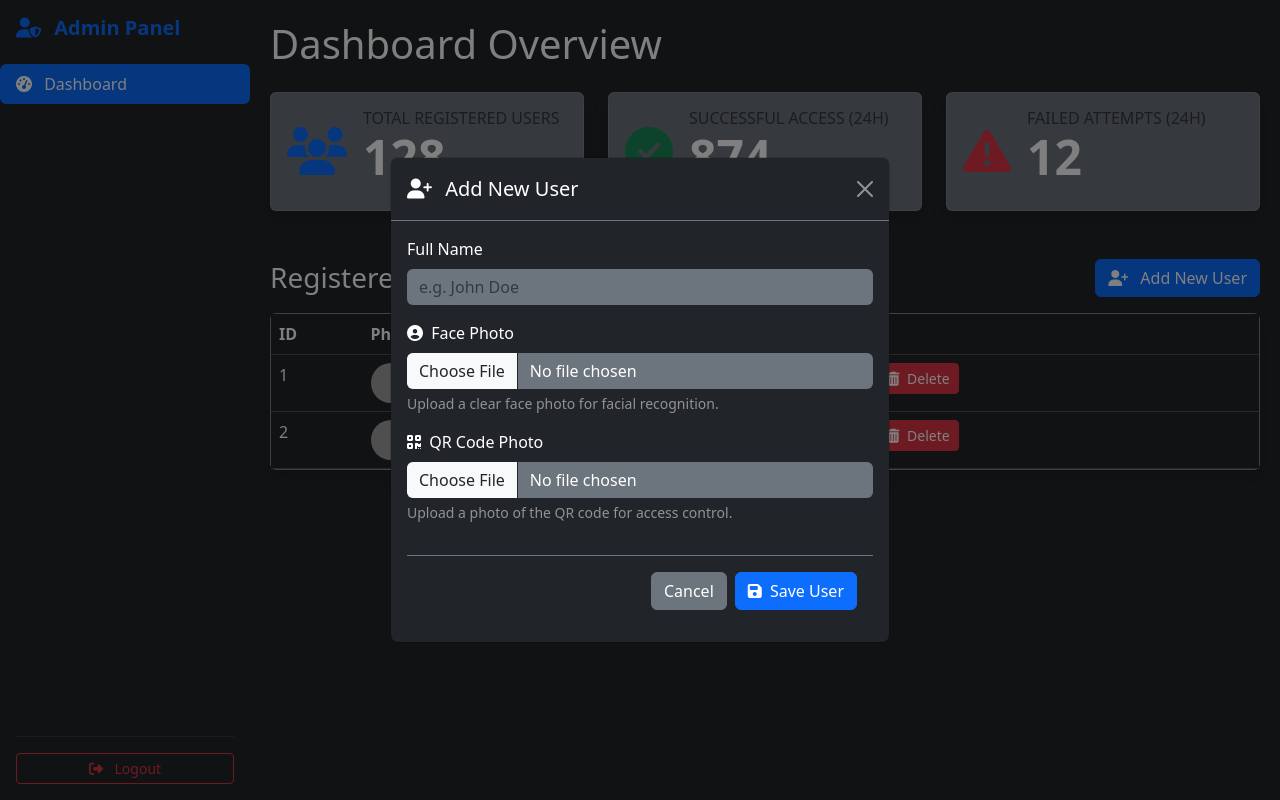
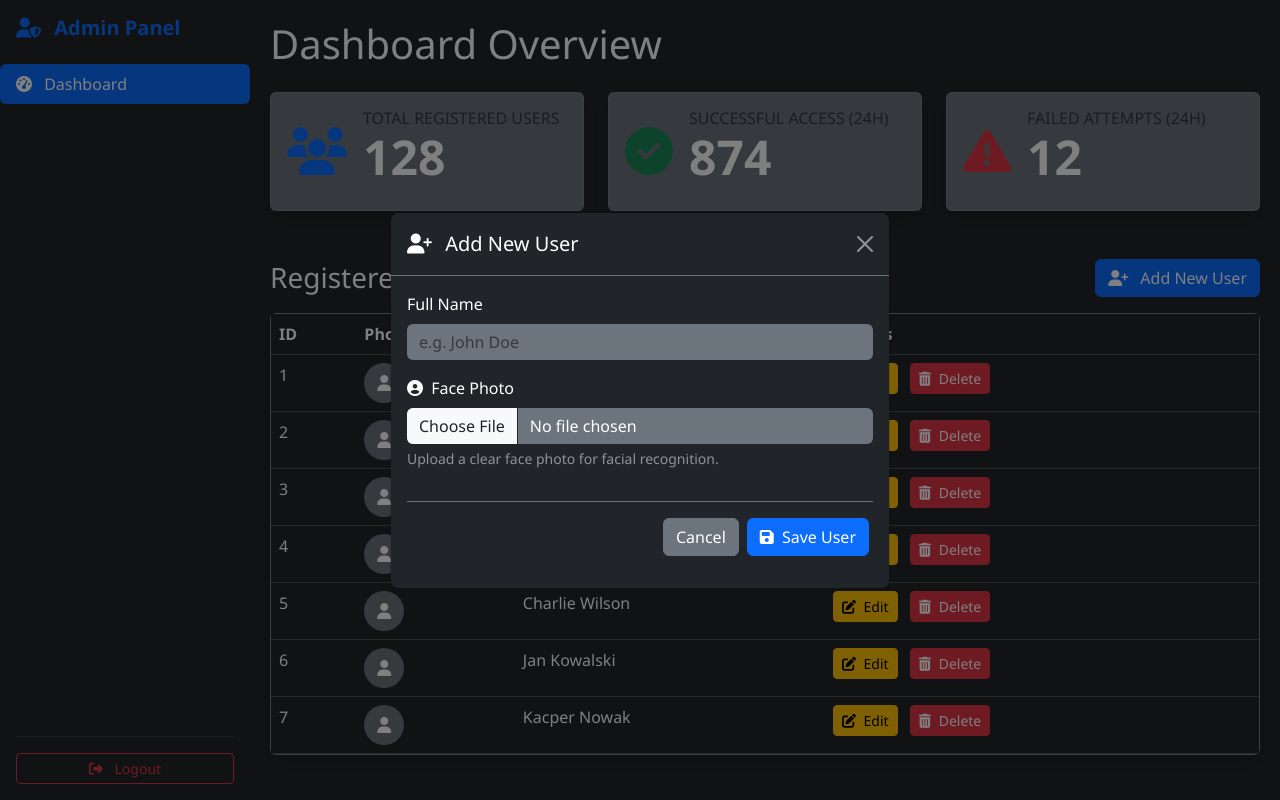
Before and after one commit to Pymek11/SE_AGH_ACCESS_CONTROL_SYSTEM, a FastAPI app: page /dashboard in a window 1280 px wide, after a click on "Add New User". Run offline with FastAPI, Linux system fonts and the light colour scheme; some libraries are stand-ins or nearby versions; grey boxes are pictures that could not be loaded.

Commit message:
adding users

```diff
--- a/app/services/video.py
+++ b/app/services/video.py
@@ -65,7 +65,7 @@ def generate_frame():
     cap = initialize_camera()
 
     if cap is None:
-        error_frame = np.zeros((480, 640, 3), dtype=np.uint8)
+        error_frame = np.zeros((480, 480, 3), dtype=np.uint8)
         cv2.putText(error_frame, "Camera not available", (50, 240),
                     cv2.FONT_HERSHEY_SIMPLEX, 1, (0, 0, 255), 2)
         ret, buffer = cv2.imencode('.jpg', error_frame)
--- a/app/static/js/main.js
+++ b/app/static/js/main.js
@@ -1,32 +1,56 @@
- document.getElementById('facePhoto').addEventListener('change', function(e) {
+document.addEventListener('DOMContentLoaded', function() {
+    console.log('✅ DOMContentLoaded fired');
+
+    // Load users on page load
+    loadUsers();
+
+    // Face photo preview
+    document.addEventListener('change', function(e) {
+        if (e.target && e.target.id === 'facePhoto') {
+            console.log('✅ Face photo selected');
             const file = e.target.files[0];
             if (file) {
                 const reader = new FileReader();
                 reader.onload = function(event) {
-                document.getElementById('facePreviewImg').src = event.target.result;
-                document.getElementById('facePreview').style.display = 'block';
+                    const previewImg = document.getElementById('facePreviewImg');
+                    const preview = document.getElementById('facePreview');
+                    if (previewImg && preview) {
+                        previewImg.src = event.target.result;
+                        preview.style.display = 'block';
+                    }
                 };
                 reader.readAsDataURL(file);
             }
-    });
-
-    document.getElementById('qrPhoto').addEventListener('change', function(e) {
-        const file = e.target.files[0];
-        if (file) {
-            const reader = new FileReader();
-            reader.onload = function(event) {
-                document.getElementById('qrPreviewImg').src = event.target.result;
-                document.getElementById('qrPreview').style.display = 'block';
-            };
-            reader.readAsDataURL(file);
         }
     });
 
-    // Form submission (you'll need to add backend endpoint later)
-    document.getElementById('addUserForm').addEventListener('submit', async function(e) {
+    // Form submission - użyj event.submitter zamiast querySelector
+    document.addEventListener('submit', async function(e) {
+        console.log('✅ Submit event fired on:', e.target);
+
+        if (e.target && e.target.id === 'addUserForm') {
+            console.log('✅ Form matched: addUserForm');
             e.preventDefault();
 
-        const formData = new FormData(this);
+            const form = e.target;
+            const formData = new FormData(form);
+
+            // ✅ Użyj e.submitter (przycisk który wywołał submit)
+            const submitBtn = e.submitter || document.getElementById('submitUserBtn');
+
+            console.log('Submit button:', submitBtn);
+            console.log('Form data:', Array.from(formData.entries()));
+
+            if (!submitBtn) {
+                console.error('❌ Submit button not found');
+                // Ale kontynuuj wysyłanie!
+            }
+
+            // Disable button during submission
+            if (submitBtn) {
+                submitBtn.disabled = true;
+                submitBtn.innerHTML = '<i class="fas fa-spinner fa-spin me-1"></i> Saving...';
+            }
 
             try {
                 const response = await fetch('/admin/users', {
@@ -37,18 +61,118 @@
                     body: formData
                 });
 
+                const data = await response.json();
+
                 if (response.ok) {
-                alert('User added successfully!');
-                bootstrap.Modal.getInstance(document.getElementById('newUserModal')).hide();
-                this.reset();
-                document.getElementById('facePreview').style.display = 'none';
-                document.getElementById('qrPreview').style.display = 'none';
-                // TODO: Reload users table
+                    const modalElement = document.getElementById('newUserModal');
+                    const modal = bootstrap.Modal.getInstance(modalElement);
+                    if (modal) {
+                        modal.hide();
+                    }
+                    form.reset();
+                    const facePreview = document.getElementById('facePreview');
+                    if (facePreview) {
+                        facePreview.style.display = 'none';
+                    }
+
+                    // Reload users table
+                    loadUsers();
                 } else {
-                alert('Error adding user');
+                    alert('Error: ' + (data.detail || 'Failed to add user'));
                 }
             } catch (error) {
                 console.error('Error:', error);
-            alert('Error adding user');
+                alert('Error adding user: ' + error.message);
+            } finally {
+                // Re-enable button
+                if (submitBtn) {
+                    submitBtn.disabled = false;
+                    submitBtn.innerHTML = '<i class="fas fa-save me-1"></i> Save User';
+                }
+            }
         }
     });
+});
+
+// Load users from backend
+async function loadUsers() {
+    try {
+        const response = await fetch('/admin/users', {
+            headers: {
+                'Authorization': 'Basic ' + sessionStorage.getItem('adminAuth')
+            }
+        });
+
+        const data = await response.json();
+
+        if (response.ok && data.users) {
+            const tbody = document.querySelector('table tbody');
+
+            if (!tbody) {
+                console.error('Table tbody not found');
+                return;
+            }
+
+            if (data.users.length === 0) {
+                tbody.innerHTML = '<tr><td colspan="4" class="text-center text-muted">No users found</td></tr>';
+                return;
+            }
+
+            // ✅ Użyj ikony zamiast obrazka
+            tbody.innerHTML = data.users.map((user) => `
+                <tr>
+                    <td>${user.id}</td>
+                    <td>
+                        <div class="bg-secondary rounded-circle d-inline-flex align-items-center justify-content-center" style="width:40px;height:40px;">
+                            <i class="fas fa-user text-white"></i>
+                        </div>
+                    </td>
+                    <td>${user.name}</td>
+                    <td>
+                        <button class="btn btn-sm btn-warning me-2" onclick="editUser(${user.id})">
+                            <i class="fas fa-edit me-1"></i> Edit
+                        </button>
+                        <button class="btn btn-sm btn-danger" onclick="deleteUser(${user.id}, '${user.name}')">
+                            <i class="fas fa-trash-alt me-1"></i> Delete
+                        </button>
+                    </td>
+                </tr>
+            `).join('');
+        }
+    } catch (error) {
+        console.error('Error loading users:', error);
+    }
+}
+
+// Delete user
+async function deleteUser(userId, userName) {
+    if (!confirm(`Are you sure you want to delete ${userName}?`)) {
+        return;
+    }
+
+    try {
+        const response = await fetch(`/admin/users/${userId}`, {
+            method: 'DELETE',
+            headers: {
+                'Authorization': 'Basic ' + sessionStorage.getItem('adminAuth')
+            }
+        });
+
+        const data = await response.json();
+
+        if (response.ok) {
+            alert(data.message || 'User deleted successfully');
+            loadUsers();
+        } else {
+            alert('Error: ' + (data.detail || 'Failed to delete user'));
+        }
+    } catch (error) {
+        console.error('Error:', error);
+        alert('Error deleting user: ' + error.message);
+    }
+}
+
+// Edit user (placeholder)
+function editUser(userId) {
+    alert('Edit functionality coming soon for user ID: ' + userId);
+}
--- a/app/templates/dashboard.html
+++ b/app/templates/dashboard.html
@@ -1,5 +1,6 @@
 <!doctype html>
 <html lang="en">
+
 <head>
     <meta charset="utf-8">
     <meta name="viewport" content="width=device-width,initial-scale=1">
@@ -8,32 +9,41 @@
     <link href="https://cdn.jsdelivr.net/npm/bootstrap@5.3.8/dist/css/bootstrap.min.css" rel="stylesheet">
     <link rel="stylesheet" href="https://cdnjs.cloudflare.com/ajax/libs/font-awesome/6.4.0/css/all.min.css">
 
-    <link rel="stylesheet" href="{{ url_for('static', filename='css/styles.css') }}">
+    <link rel="stylesheet" href="/static/css/styles.css">
 
     <style>
         /* Custom Styles for Dashboard Layout */
         #sidebar {
             width: 250px;
             min-height: 100vh;
-            background-color: #212529; /* Darker than body for contrast */
+            background-color: #212529;
+            /* Darker than body for contrast */
             padding-top: 1rem;
         }
+
         #main-content {
             flex-grow: 1;
             padding: 20px;
         }
+
         .dashboard-link:hover {
             background-color: #343a40;
         }
+
         .card {
             border: 1px solid rgba(255, 255, 255, 0.1);
         }
+
         .status-success {
-            color: #198754; /* green */
+            color: #198754;
+            /* green */
         }
+
         .status-fail {
-            color: #dc3545; /* red */
+            color: #dc3545;
+            /* red */
         }
+
         /* Style for the small photo in the table */
         .user-photo-sm {
             width: 40px;
@@ -131,7 +141,8 @@
                     <tbody>
                         <tr>
                             <td>1</td>
-                            <td><img src="{{ url_for('static', filename='images/user1.jpg') }}" alt="User 1" class="user-photo-sm rounded-circle"></td>
+                            <td><img src="/static/images/user1.jpg" alt="User 1" class="user-photo-sm rounded-circle">
+                            </td>
                             <td>John Doe</td>
                             <td>
                                 <button class="btn btn-sm btn-warning me-2">
@@ -144,7 +155,8 @@
                         </tr>
                         <tr>
                             <td>2</td>
-                            <td><img src="{{ url_for('static', filename='images/user2.jpg') }}" alt="User 2" class="user-photo-sm rounded-circle"></td>
+                            <td><img src="/static/images/user2.jpg" alt="User 2" class="user-photo-sm rounded-circle">
+                            </td>
                             <td>Jane Smith</td>
                             <td>
                                 <button class="btn btn-sm btn-warning me-2">
@@ -161,14 +173,16 @@
 
 
             </div>
-<div class="modal fade" id="newUserModal" tabindex="-1" aria-labelledby="newUserModalLabel" aria-hidden="true">
+            <div class="modal fade" id="newUserModal" tabindex="-1" aria-labelledby="newUserModalLabel"
+                aria-hidden="true">
                 <div class="modal-dialog modal-dialog-centered">
                     <div class="modal-content bg-dark text-white">
                         <div class="modal-header border-secondary">
                             <h5 class="modal-title" id="newUserModalLabel">
                                 <i class="fas fa-user-plus me-2"></i> Add New User
                             </h5>
-                <button type="button" class="btn-close btn-close-white" data-bs-dismiss="modal" aria-label="Close"></button>
+                            <button type="button" class="btn-close btn-close-white" data-bs-dismiss="modal"
+                                aria-label="Close"></button>
                         </div>
                         <div class="modal-body">
                             <form id="addUserForm" enctype="multipart/form-data">
@@ -182,37 +196,28 @@
                                     <label for="facePhoto" class="form-label">
                                         <i class="fas fa-user-circle me-1"></i> Face Photo
                                     </label>
-                        <input class="form-control bg-secondary text-white border-0"
-                               type="file" id="facePhoto" name="facePhoto" accept="image/*" required>
-                        <div class="form-text text-white-50">Upload a clear face photo for facial recognition.</div>
+                                    <input class="form-control bg-secondary text-white border-0" type="file"
+                                        id="facePhoto" name="facePhoto" accept="image/*" required>
+                                    <div class="form-text text-white-50">Upload a clear face photo for facial
+                                        recognition.</div>
                                 </div>
 
-                    <div class="mb-3">
-                        <label for="qrPhoto" class="form-label">
-                            <i class="fas fa-qrcode me-1"></i> QR Code Photo
-                        </label>
-                        <input class="form-control bg-secondary text-white border-0"
-                               type="file" id="qrPhoto" name="qrPhoto" accept="image/*" required>
-                        <div class="form-text text-white-50">Upload a photo of the QR code for access control.</div>
-                    </div>
-
-                    <!-- Preview section (optional) -->
+                                <!-- Preview section -->
                                 <div class="row g-2 mb-3">
-                        <div class="col-6">
-                            <div id="facePreview" class="border border-secondary rounded p-2 text-center" style="min-height: 100px; display: none;">
-                                <img id="facePreviewImg" src="" alt="Face Preview" style="max-width: 100%; max-height: 150px;">
-                            </div>
-                        </div>
-                        <div class="col-6">
-                            <div id="qrPreview" class="border border-secondary rounded p-2 text-center" style="min-height: 100px; display: none;">
-                                <img id="qrPreviewImg" src="" alt="QR Preview" style="max-width: 100%; max-height: 150px;">
+                                    <div class="col-12">
+                                        <div id="facePreview" class="border border-secondary rounded p-2 text-center"
+                                            style="min-height: 100px; display: none;">
+                                            <small class="text-white-50 d-block mb-1">Face Preview</small>
+                                            <img id="facePreviewImg" src="" alt="Face Preview"
+                                                style="max-width: 100%; max-height: 150px;">
                                         </div>
                                     </div>
                                 </div>
 
-                    <div class="modal-footer border-secondary mt-3">
-                        <button type="button" class="btn btn-secondary" data-bs-dismiss="modal">Cancel</button>
-                        <button type="submit" class="btn btn-primary">
+                                <div class="modal-footer border-secondary mt-3 px-0">
+                                    <button type="button" class="btn btn-secondary"
+                                        data-bs-dismiss="modal">Cancel</button>
+                                    <button type="submit" class="btn btn-primary" id="submitUserBtn">
                                         <i class="fas fa-save me-1"></i> Save User
                                     </button>
                                 </div>
@@ -223,7 +228,7 @@
             </div>
 
             <script src="https://cdn.jsdelivr.net/npm/bootstrap@5.3.8/dist/js/bootstrap.bundle.min.js"></script>
-    <script src="{{ url_for('static', filename='js/main.js') }}"></script>
+            <script src="/static/js/main.js"></script>
+</body>
 
-</body>
 </html>
--- a/app/templates/qr.html
+++ b/app/templates/qr.html
@@ -25,7 +25,7 @@
 
     #stream {
       width: 100%;
-      height: 1024px;
+      height: auto;
       display: block;
     }
 
```
Also changed, not shown: app/api/admin.py (+103 -3 lines), generate_qr_codes.py (+19 -14 lines), access_control.db, app/static/qr_codes/access_control.db-x-employees-6-emp_qr_code.png (added), app/static/qr_codes/access_control.db-x-employees-7-emp_qr_code.png (added). Lines whose indentation alone changed are shown as unchanged.
